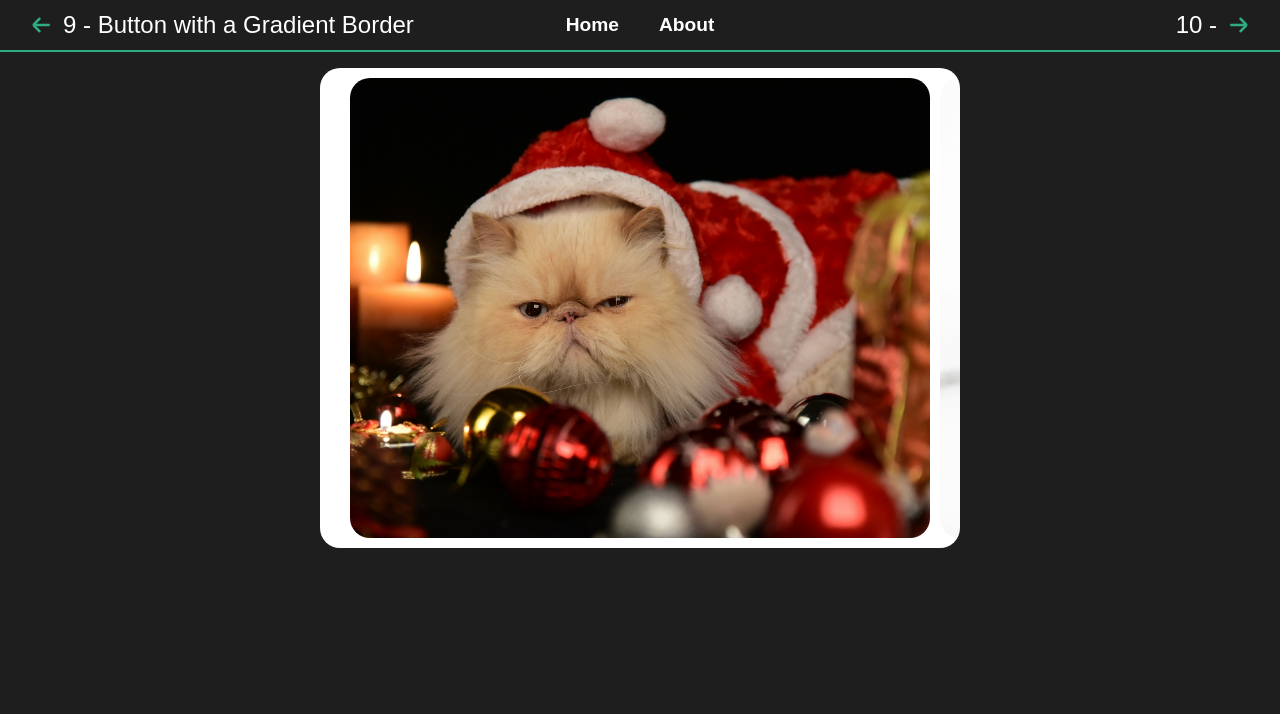
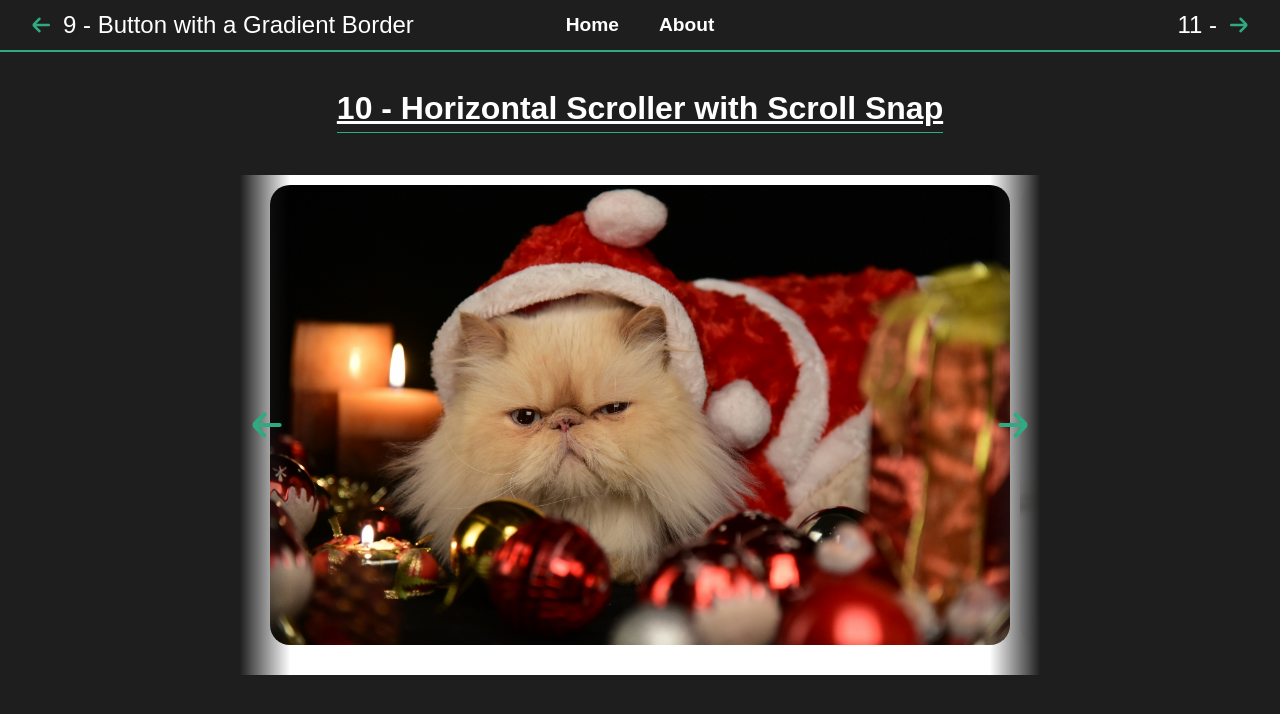
Before and after one commit to Zuhaitz/advent-css-2024, a Vue app: page /challenge10 in a window 1280 px wide. Shown: the top 714 px of the page. Built offline with nearby package versions, Linux system fonts and the light colour scheme; a web font is replaced by a local one.

Commit message:
carousel done

```diff
--- a/src/assets/main.scss
+++ b/src/assets/main.scss
@@ -8,6 +8,8 @@
     box-sizing: border-box;
     margin: 0;
     padding: 0;
+
+    accent-color: #30aa82;
 
     font-family: "Sour Gummy", sans-serif;
     font-optical-sizing: auto;
--- a/src/router/index.js
+++ b/src/router/index.js
@@ -152,7 +152,7 @@ const router = createRouter({
             },
             next: {
               path: "/challenge11",
-              title: "10 - ",
+              title: "11 - ",
             },
             ...challengesAnim,
           },
--- a/src/views/Challenge10View.vue
+++ b/src/views/Challenge10View.vue
@@ -7,6 +7,8 @@
   import photo6 from "../assets/images/challenge10/long-ma-hxEAE88Onv0-unsplash.jpg";
   import photo7 from "../assets/images/challenge10/mathias-huysmans-fzNjcI31h3Y-unsplash.jpg";
   import photo8 from "../assets/images/challenge10/morgan-von-gunten-2dWQAI-SPnw-unsplash.jpg";
+
+  import arrowIcon from "../assets/icons/arrow-small-left.svg";
 
   const photos = [
     photo1,
@@ -18,14 +20,39 @@
     photo7,
     photo8,
   ];
+
+  const goRight = () => {
+    document.getElementById("carousel__images").scrollBy(200, 0);
+  };
+  const goLeft = () => {
+    document.getElementById("carousel__images").scrollBy(-200, 0);
+  };
 </script>
 
 <template>
   <section class="container">
+    <h1 class="page_title">10 - Horizontal Scroller with Scroll Snap</h1>
+
     <div class="carousel">
+      <div id="carousel__images" class="carousel__images">
         <div v-for="(photo, i) in photos" :key="i" class="carousel__item">
-        <img :src="photo" :alt="'cat photo ' + i" />
+          <img :src="photo" :alt="'cat photo ' + i" draggable="false" />
         </div>
+      </div>
+
+      <div class="carousel__buttons">
+        <button @click="goLeft" class="carousel__button">
+          <img :src="arrowIcon" alt="" />
+        </button>
+        <button
+          @click="goRight"
+          class="carousel__button carousel__button--right"
+        >
+          <img :src="arrowIcon" alt="" />
+        </button>
+      </div>
+
+      <div class="carousel__progress"></div>
     </div>
   </section>
 </template>
@@ -37,22 +64,39 @@
       flex-direction: column;
       justify-content: center;
       align-items: center;
-      gap: 80px;
+      gap: 10px;
     }
 
     .carousel {
+      position: relative;
+      overflow: hidden;
+
+      background-color: white;
+      timeline-scope: --scroll-timeline;
+
+      &__images {
         position: relative;
         display: flex;
         flex-direction: row;
         gap: 10px;
 
+        anchor-name: --carousel-images;
+
+        width: 100%;
         height: 320px;
+
         overflow-x: scroll;
         scroll-snap-type: x mandatory;
         scroll-behavior: smooth;
-      scroll-timeline: --carousel;
+        scroll-timeline: --scroll-timeline x;
 
-      background-color: white;
+        //Remove scroll bar
+        ::-webkit-scrollbar {
+          display: none;
+        }
+        -ms-overflow-style: none; /* IE and Edge */
+        scrollbar-width: none; /* Firefox */
+      }
 
       &__item {
         flex: 0 0 100%;
@@ -66,17 +110,97 @@
         object-fit: cover;
         aspect-ratio: 1 / 1;
       }
+
+      &__buttons {
+        position: absolute;
+        right: 0;
+        bottom: 50%;
+        transform: translateY(50%);
+
+        display: flex;
+        justify-content: space-between;
+        width: 100%;
+        height: 100%;
+
+        pointer-events: none;
+      }
+
+      &__button {
+        height: 100%;
+        width: 50px;
+
+        cursor: pointer;
+        margin: 0;
+        padding: 0;
+        outline: none;
+        border: none;
+        background-color: transparent;
+
+        pointer-events: all;
+
+        background-image: linear-gradient(to right, #1e1e1e 0%, transparent);
+
+        img {
+          height: 100%;
+          width: 100%;
+          object-fit: contain;
+        }
+
+        &--right {
+          transform: rotate(180deg);
+        }
+      }
+
+      &__progress {
+        height: 10px;
+        transform-origin: left;
+        background-color: #30aa82;
+
+        animation: progress auto linear;
+        animation-timeline: --scroll-timeline;
+      }
+    }
+
+    @keyframes progress {
+      from {
+        width: 0;
+      }
+      to {
+        width: 100%;
+      }
     }
 
     @media (min-width: 640px) {
       .carousel {
         width: 640px;
+        // border-radius: 20px;
+
+        &__images {
           height: 480px;
           padding: 10px 30px;
-        border-radius: 20px;
+          margin-bottom: 10px;
+        }
 
         img {
           border-radius: 20px;
+
+          animation: progress auto linear;
+          animation-range: entry 0% cover 40%;
+          animation-timeline: --view;
+        }
+
+        &__progress {
+          border-radius: 10rem;
+        }
+      }
+    }
+
+    @media (min-width: 1024px) {
+      .carousel {
+        width: 800px;
+
+        &__buttons {
+          display: flex;
         }
       }
     }
```
Lines whose indentation alone changed are shown as unchanged.
